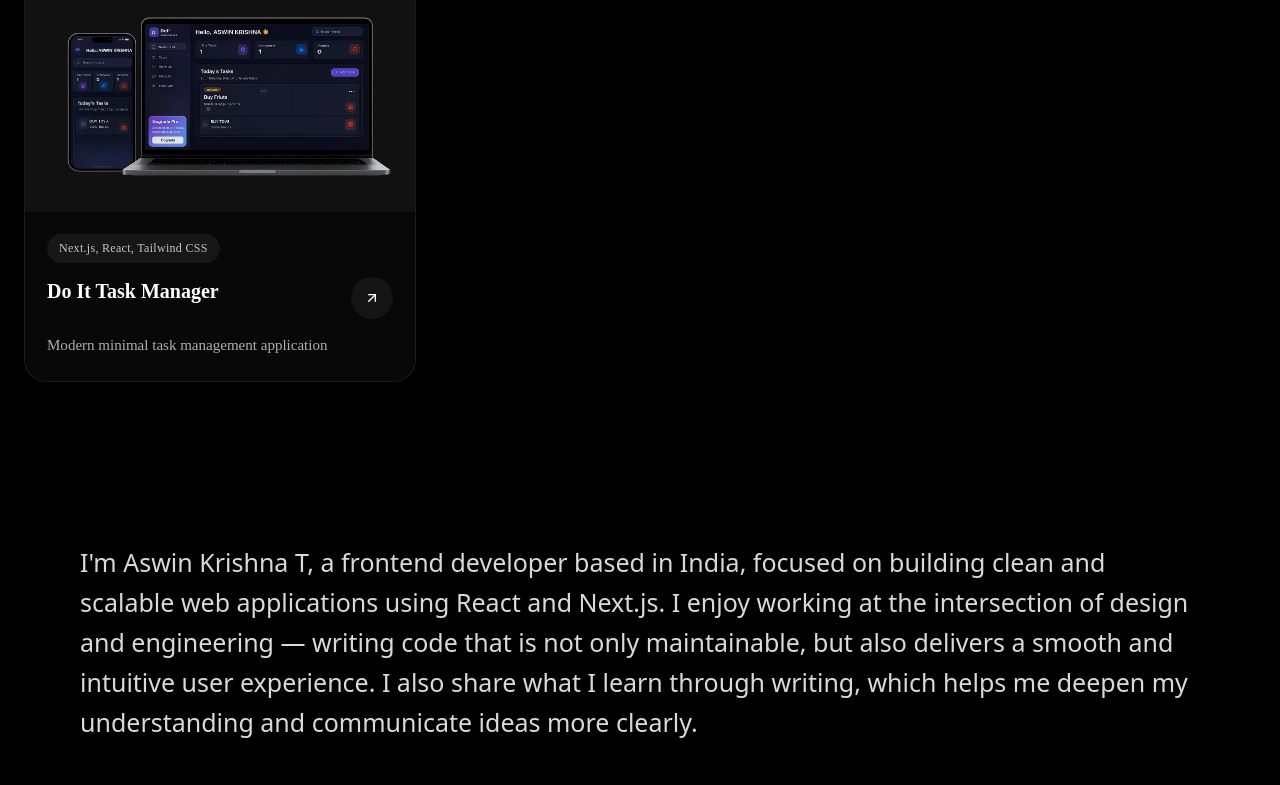
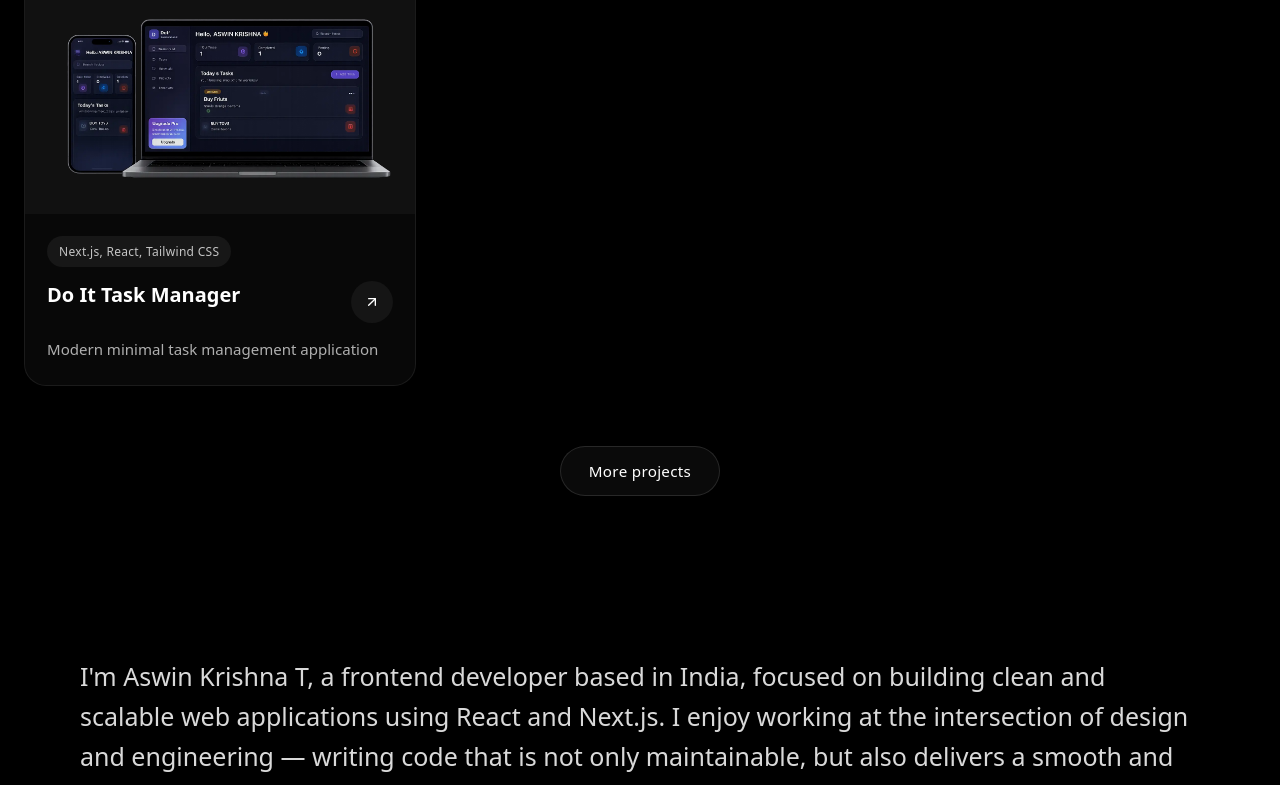
Before and after one commit to aaswne/aswinkrishna-portfolio, a React (Vite) app: page / in a window 1280 px wide. Shown: the part 1266-2051 px from the top of the page. Built offline with nearby package versions, Linux system fonts and the light colour scheme.

Commit message:
added resume and button to view moe projects

```diff
--- a/src/components/Hero/Hero.jsx
+++ b/src/components/Hero/Hero.jsx
@@ -17,7 +17,7 @@ export default function Hero({open,}) {
 
        <div className="hero-bottom">
   <a
-    href="/resume.pdf"
+    href="/ASWIN KRISHNA SDE FRONTEND.pdf"
     target="_blank"
     rel="noopener noreferrer"
     className="hero-btn"
--- a/src/components/NavBar/NavBar.css
+++ b/src/components/NavBar/NavBar.css
@@ -6,6 +6,7 @@
   margin: 0;
   padding: 0;
   box-sizing: border-box;
+  font-family: system-ui, -apple-system, BlinkMacSystemFont, 'Segoe UI', Roboto, Oxygen, Ubuntu, Cantarell, 'Open Sans', 'Helvetica Neue', sans-serif;
 }
 
 html,
--- a/src/components/Projects/Projects.css
+++ b/src/components/Projects/Projects.css
@@ -243,3 +243,36 @@ body {
     height: 38px;
   }
 }
+
+.projects-section button {
+  margin: 60px auto 0;
+  display: flex;
+  align-items: center;
+  justify-content: center;
+
+  padding: 14px 28px;
+  border: 1px solid rgba(255, 255, 255, 0.12);
+
+  background: rgba(255, 255, 255, 0.04);
+  color: #fff;
+
+  font-size: 0.95rem;
+  font-weight: 500;
+  letter-spacing: 0.3px;
+
+  border-radius: 999px;
+  cursor: pointer;
+
+  backdrop-filter: blur(10px);
+  transition: all 0.3s ease;
+}
+
+.projects-section button:hover {
+  background: #fff;
+  color: #0f172a;
+  transform: translateY(-2px);
+}
+
+.projects-section button:active {
+  transform: scale(0.98);
+}
--- a/src/components/Projects/Projects.jsx
+++ b/src/components/Projects/Projects.jsx
@@ -37,6 +37,7 @@ export default function Projects() {
           </Link>
         ))}
       </div>
+      <button onClick={()=>window.open("https://github.com/aaswne?tab=repositories")}>More projects</button>
     </section>
   );
 }
```
Also changed, not shown: 1 other file (tests, documents, lock files or other folders).
